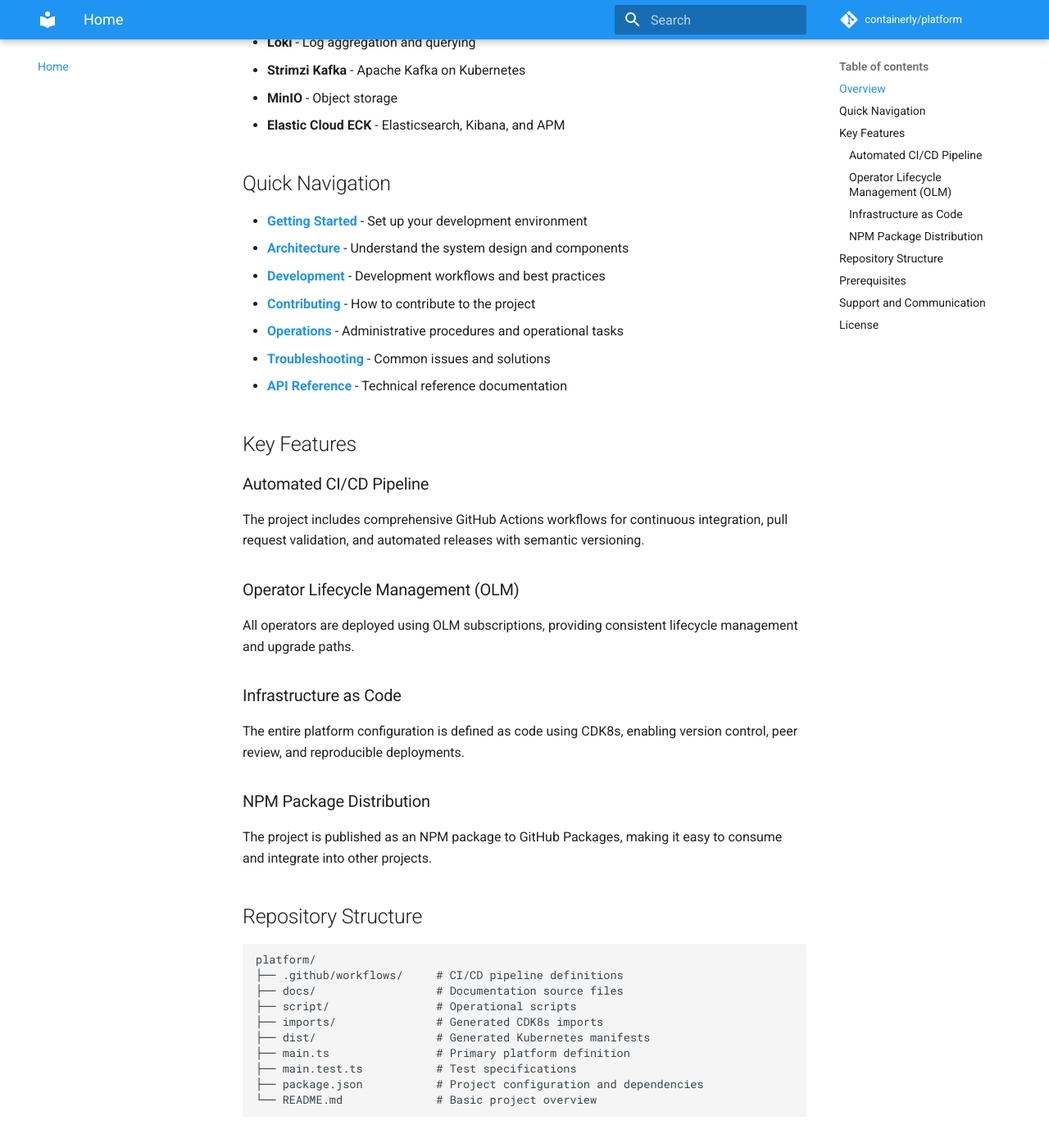
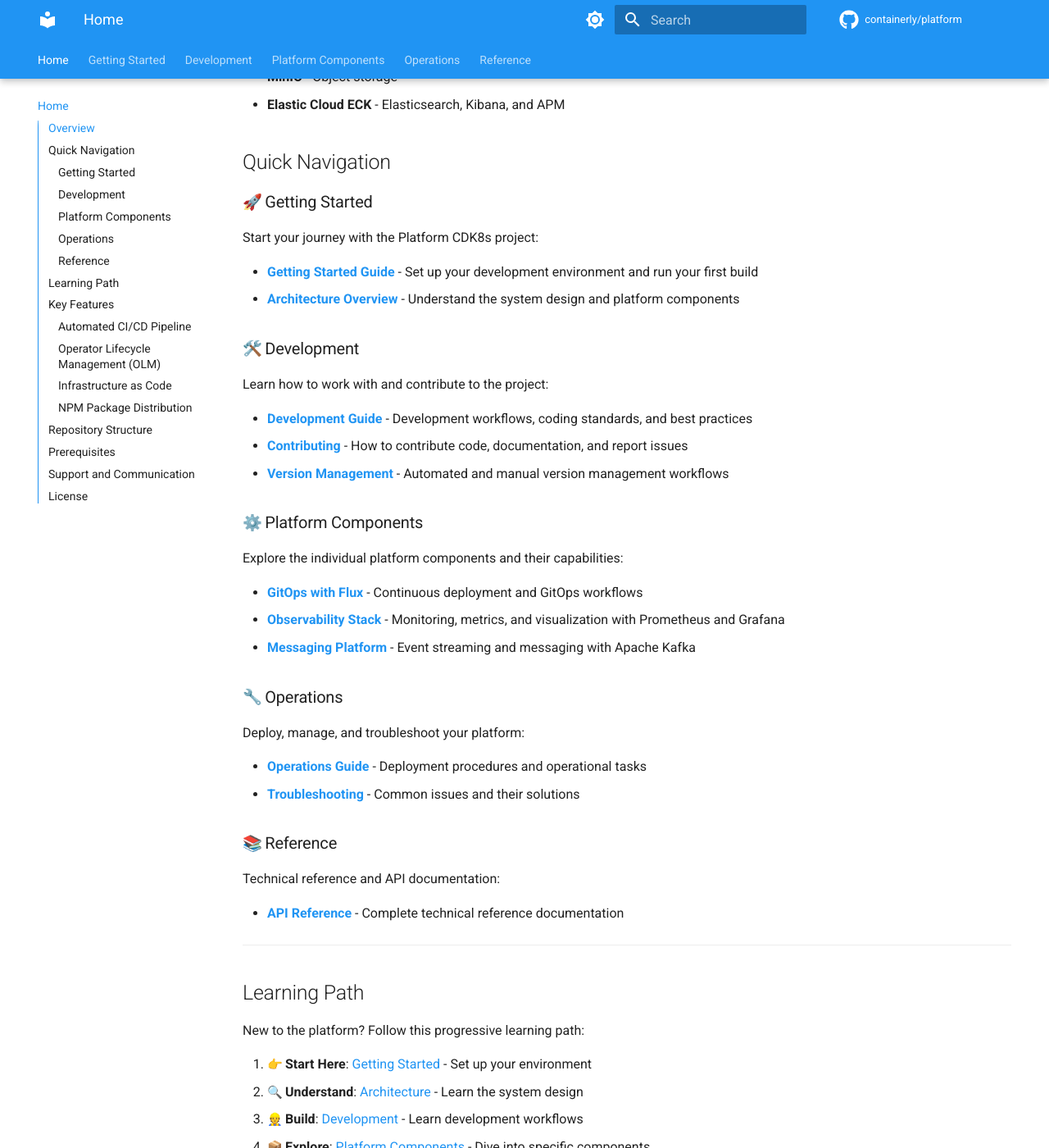
Before and after one commit to containerly/platform, an MkDocs documentation site: the page built from docs/index.md, in a window 1280 px wide and 1400 px high, scrolled down 524 px. Shown: the whole window at 82% size. Built offline with MkDocs 1.6.1 and Material for MkDocs 9.7.7, drawn with Linux system fonts in a browser that asks for light colours; emoji names are drawn with the system emoji font; comment, search, counter and statistics services are not loaded; some of the changed text lies outside the part shown.

Commit message:
Enhance MkDocs navigation and documentation structure for better developer experience
Co-authored-by: thamilton-containerly <106025559+thamilton-containerly@users.noreply.github.com>

```diff
--- a/docs/index.md
+++ b/docs/index.md
@@ -16,13 +16,48 @@ The Platform CDK8s project is a TypeScript-based CDK8s application that generate
 
 ## Quick Navigation
 
-- **[Getting Started](getting-started.md)** - Set up your development environment
-- **[Architecture](architecture.md)** - Understand the system design and components
-- **[Development](development.md)** - Development workflows and best practices
-- **[Contributing](contributing.md)** - How to contribute to the project
-- **[Operations](operations.md)** - Administrative procedures and operational tasks
-- **[Troubleshooting](troubleshooting.md)** - Common issues and solutions
-- **[API Reference](api-reference.md)** - Technical reference documentation
+### :rocket: Getting Started
+Start your journey with the Platform CDK8s project:
+
+- **[Getting Started Guide](getting-started.md)** - Set up your development environment and run your first build
+- **[Architecture Overview](architecture.md)** - Understand the system design and platform components
+
+### :hammer_and_wrench: Development
+Learn how to work with and contribute to the project:
+
+- **[Development Guide](development.md)** - Development workflows, coding standards, and best practices
+- **[Contributing](contributing.md)** - How to contribute code, documentation, and report issues
+- **[Version Management](version-management.md)** - Automated and manual version management workflows
+
+### :gear: Platform Components
+Explore the individual platform components and their capabilities:
+
+- **[GitOps with Flux](flux/index.md)** - Continuous deployment and GitOps workflows
+- **[Observability Stack](observability/index.md)** - Monitoring, metrics, and visualization with Prometheus and Grafana
+- **[Messaging Platform](messaging/index.md)** - Event streaming and messaging with Apache Kafka
+
+### :wrench: Operations
+Deploy, manage, and troubleshoot your platform:
+
+- **[Operations Guide](operations.md)** - Deployment procedures and operational tasks
+- **[Troubleshooting](troubleshooting.md)** - Common issues and their solutions
+
+### :books: Reference
+Technical reference and API documentation:
+
+- **[API Reference](api-reference.md)** - Complete technical reference documentation
+
+---
+
+## Learning Path
+
+New to the platform? Follow this progressive learning path:
+
+1. **:point_right: Start Here**: [Getting Started](getting-started.md) - Set up your environment
+2. **:mag: Understand**: [Architecture](architecture.md) - Learn the system design
+3. **:construction_worker: Build**: [Development](development.md) - Learn development workflows
+4. **:package: Explore**: [Platform Components](flux/index.md) - Dive into specific components
+5. **:rocket: Deploy**: [Operations](operations.md) - Learn deployment and management
 
 ## Key Features
 
--- a/mkdocs.yml
+++ b/mkdocs.yml
@@ -3,24 +3,37 @@ site_description: Developer documentation for the Containerly Platform CDK8s pro
 site_url: https://containerly.github.io/platform/
 repo_url: https://github.com/containerly/platform
 repo_name: containerly/platform
+edit_uri: edit/main/docs/
+
+plugins:
+  - search:
+      separator: '[\s\-,:!=\[\]()"`/]+|\.(?!\d)|&[lg]t;|(?!\b)(?=[A-Z][a-z])'
 
 nav:
   - Home: index.md
-  - Getting Started: getting-started.md
-  - Architecture: architecture.md
-  - Development: development.md
-  - Contributing: contributing.md
-  - Operations: operations.md
-  - Version Management: version-management.md
-  - Troubleshooting: troubleshooting.md
-  - API Reference: api-reference.md
-  - Flux:
-    - Custom Resources: flux/flux-crs.md
-  - Observability:
-    - Prometheus Operator CRs: observability/prometheus-operator-crs.md
-    - Grafana Operator CRs: observability/grafana-operator-crs.md
-  - Messaging:
-    - Strimzi Operator CRs: messaging/strimzi-operator-crs.md
+  - Getting Started:
+    - Overview: getting-started.md
+    - Architecture: architecture.md
+  - Development:
+    - Development Guide: development.md
+    - Contributing: contributing.md
+    - Version Management: version-management.md
+  - Platform Components:
+    - GitOps with Flux:
+      - Overview: flux/index.md
+      - Custom Resources: flux/flux-crs.md
+    - Observability:
+      - Overview: observability/index.md
+      - Prometheus Operator CRs: observability/prometheus-operator-crs.md
+      - Grafana Operator CRs: observability/grafana-operator-crs.md
+    - Messaging:
+      - Overview: messaging/index.md
+      - Strimzi Operator CRs: messaging/strimzi-operator-crs.md
+  - Operations:
+    - Operations Guide: operations.md
+    - Troubleshooting: troubleshooting.md
+  - Reference:
+    - API Reference: api-reference.md
 
 theme:
   name: material
@@ -28,16 +41,72 @@ theme:
     - scheme: default
       primary: blue
       accent: blue
+      toggle:
+        icon: material/brightness-7
+        name: Switch to dark mode
+    - scheme: slate
+      primary: blue
+      accent: blue
+      toggle:
+        icon: material/brightness-4
+        name: Switch to light mode
   features:
     - navigation.tabs
+    - navigation.tabs.sticky
     - navigation.sections
     - navigation.expand
+    - navigation.top
+    - navigation.footer
+    - navigation.indexes
     - search.highlight
+    - search.suggest
+    - search.share
+    - content.code.copy
+    - content.code.annotate
+    - toc.follow
+    - toc.integrate
+  icon:
+    repo: fontawesome/brands/github
 
 markdown_extensions:
-  - codehilite
+  - abbr
   - admonition
+  - attr_list
+  - def_list
+  - footnotes
+  - md_in_html
   - toc:
       permalink: true
+      title: On this page
+  - tables
+  - pymdownx.arithmatex:
+      generic: true
+  - pymdownx.betterem:
+      smart_enable: all
+  - pymdownx.caret
   - pymdownx.details
-  - pymdownx.superfences
+  - pymdownx.emoji:
+      emoji_generator: !!python/name:material.extensions.emoji.to_svg
+      emoji_index: !!python/name:material.extensions.emoji.twemoji
+  - pymdownx.highlight:
+      anchor_linenums: true
+      line_spans: __span
+      pygments_lang_class: true
+  - pymdownx.inlinehilite
+  - pymdownx.keys
+  - pymdownx.magiclink:
+      repo_url_shorthand: true
+      user: containerly
+      repo: platform
+  - pymdownx.mark
+  - pymdownx.smartsymbols
+  - pymdownx.superfences:
+      custom_fences:
+        - name: mermaid
+          class: mermaid
+          format: !!python/name:pymdownx.superfences.fence_code_format
+  - pymdownx.tabbed:
+      alternate_style: true
+  - pymdownx.tasklist:
+      custom_checkbox: true
+  - pymdownx.tilde
```
Also changed, not shown: docs/flux/index.md (added, +41 -0 lines), docs/getting-started.md (+26 -8 lines), docs/messaging/index.md (added, +72 -0 lines), docs/observability/index.md (added, +61 -0 lines).
